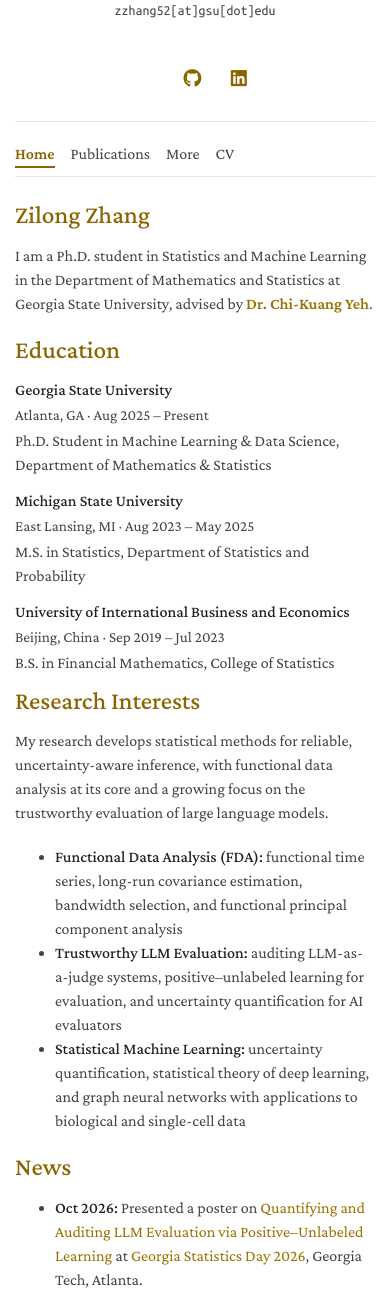
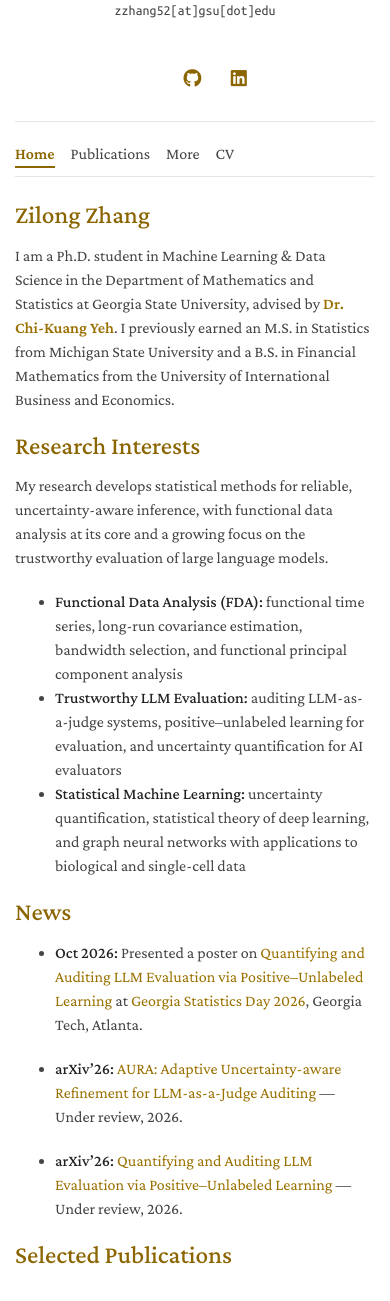
Before and after one commit to zilong7832/zilong7832.github.io, a Jekyll site: the page built from index.md, in a window 390 px wide, cut to the strip 393-1694 px from the top of the page. Built offline with Jekyll 4.4.1, drawn with Linux system fonts in a browser that asks for light colours; a style sheet for code colours, icons or effects is not loaded.

Commit message:
Integrate education into bio and restore capybara favicon

```diff
--- a/_config.yml
+++ b/_config.yml
@@ -23,7 +23,7 @@ linkedin: https://www.linkedin.com/in/zilong-zhang-b983b62b1/
 # "favicon" and "favicon_dark" are used for the light and dark modes, respectively.
 avatar: ./assets/img/avatar.png
 favicon: ./assets/img/favicon.png
-favicon_dark: ./assets/img/favicon-dark.png
+favicon_dark: ./assets/img/favicon.png
 
 # Footnote
 # You may use the option to disable the footnote, "Powered by Jekyll and Minimal Light theme."
--- a/_includes/education.md
+++ /dev/null
@@ -1,111 +0,0 @@
-## Education
-
-<div class="education-item">
-
-  <div class="education-header">
-
-    <span><strong>Georgia State University</strong></span>
-
-    <span>Atlanta, GA · Aug 2025 – Present</span>
-
-  </div>
-
-  <div class="education-degree">
-
-    Ph.D. Student in Machine Learning & Data Science, Department of Mathematics & Statistics
-
-  </div>
-
-</div>
-
-<div class="education-item">
-
-  <div class="education-header">
-
-    <span><strong>Michigan State University</strong></span>
-
-    <span>East Lansing, MI · Aug 2023 – May 2025</span>
-
-  </div>
-
-  <div class="education-degree">
-
-    M.S. in Statistics, Department of Statistics and Probability
-
-  </div>
-
-</div>
-
-<div class="education-item">
-
-  <div class="education-header">
-
-    <span><strong>University of International Business and Economics</strong></span>
-
-    <span>Beijing, China · Sep 2019 – Jul 2023</span>
-
-  </div>
-
-  <div class="education-degree">
-
-    B.S. in Financial Mathematics, College of Statistics
-
-  </div>
-
-</div>
-
-<style>
-
-.education-item {
-
-  margin-bottom: 12px;
-
-}
-
-.education-header {
-
-  display: flex;
-
-  justify-content: space-between;
-
-  align-items: baseline;
-
-  gap: 20px;
-
-}
-
-.education-header span:last-child {
-
-  white-space: nowrap;
-
-  font-size: 0.95em;
-
-}
-
-.education-degree {
-
-  margin-top: 2px;
-
-}
-
-@media (max-width: 600px) {
-
-  .education-header {
-
-    display: block;
-
-  }
-
-  .education-header span:last-child {
-
-    display: block;
-
-    white-space: normal;
-
-    margin-top: 2px;
-
-  }
-
-}
-
-</style>
--- a/_layouts/homepage.html
+++ b/_layouts/homepage.html
@@ -19,8 +19,8 @@
     <link rel="canonical" href="{{ site.canonical }}"/>
     {% endif %}
 
-    <link rel="icon" media="(prefers-color-scheme:dark)" href="{{ site.favicon_dark | relative_url }}" type="image/png" />
-    <link rel="icon" media="(prefers-color-scheme:light)" href="{{ site.favicon | relative_url }}" type="image/png" />
+    <link rel="icon" media="(prefers-color-scheme:dark)" href="{{ site.favicon_dark | relative_url }}?v=2" type="image/png" />
+    <link rel="icon" media="(prefers-color-scheme:light)" href="{{ site.favicon | relative_url }}?v=2" type="image/png" />
     <script src="{{ '/assets/js/favicon-switcher.js' | relative_url }}" type="application/javascript"></script>
     <script defer src="{{ '/assets/js/theme-toggle.js' | relative_url }}?v=4" type="application/javascript"></script>
 
--- a/index.md
+++ b/index.md
@@ -5,9 +5,7 @@ title: Zilong Zhang
 
 ## Zilong Zhang
 
-I am a Ph.D. student in Statistics and Machine Learning in the Department of Mathematics and Statistics at Georgia State University, advised by <a href="https://chikuang.github.io/" style="font-weight:bold;">Dr. Chi-Kuang Yeh</a>.
-
-{% include_relative _includes/education.md %}
+I am a Ph.D. student in Machine Learning & Data Science in the Department of Mathematics and Statistics at Georgia State University, advised by <a href="https://chikuang.github.io/" style="font-weight:bold;">Dr. Chi-Kuang Yeh</a>. I previously earned an M.S. in Statistics from Michigan State University and a B.S. in Financial Mathematics from the University of International Business and Economics.
 
 ## Research Interests
 
```
